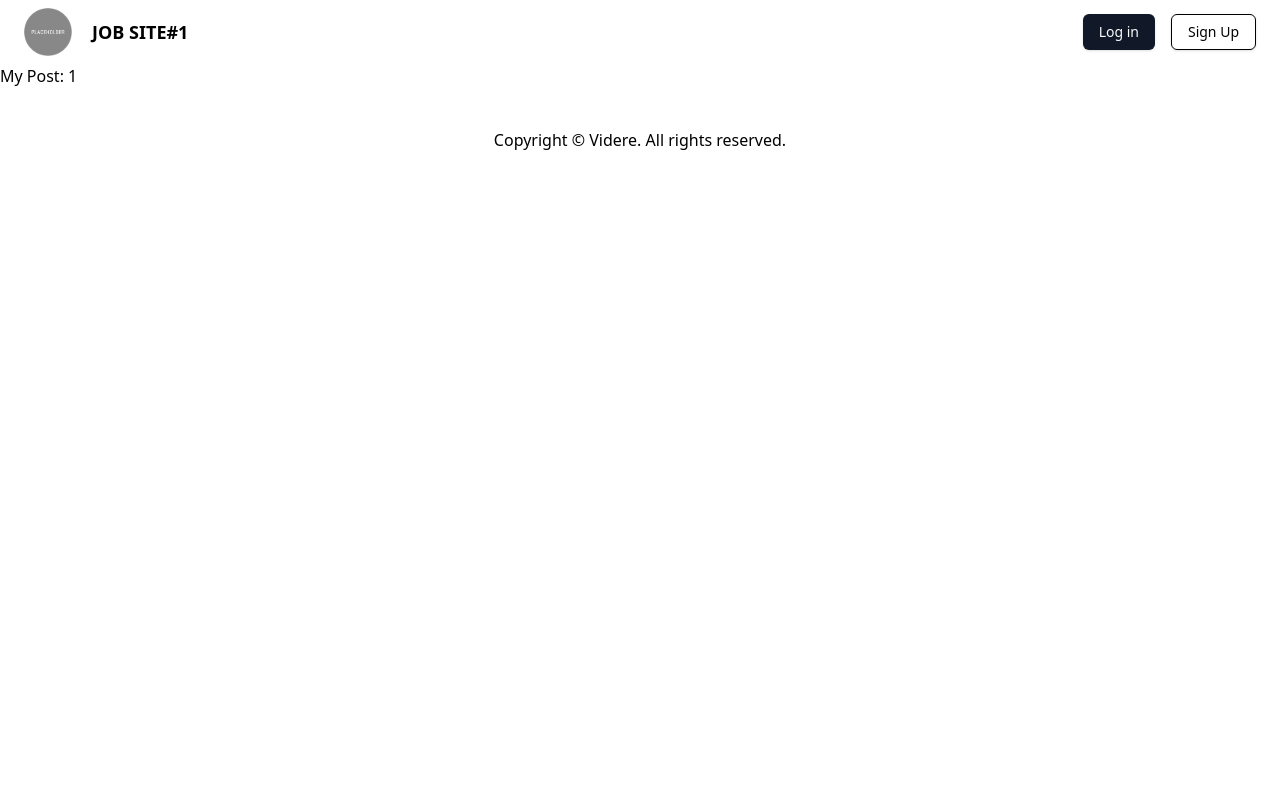
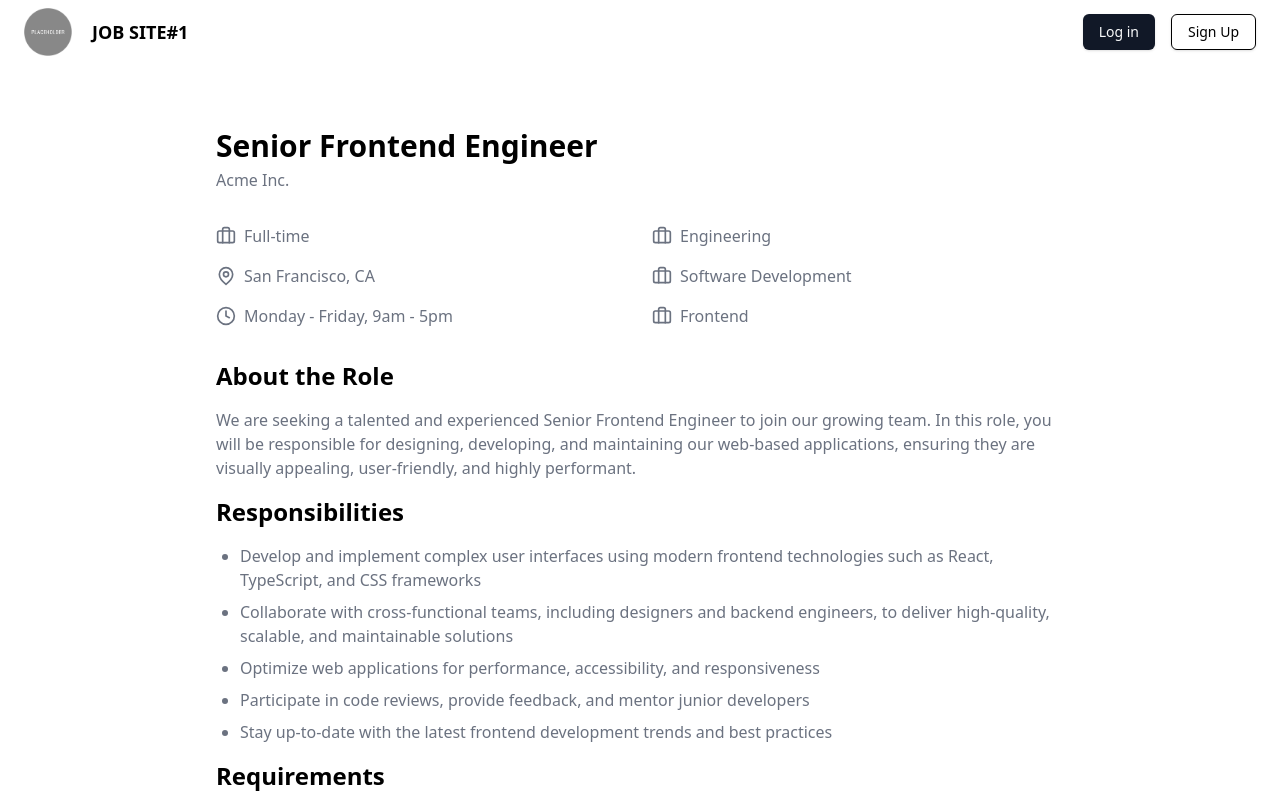
Before and after one commit to Vero-Ventures/job-bank, a Next.js app in the folder jobsite1/: page /jobposting/1 in a window 1280 px wide. Shown: the top 800 px of the page. Built offline with nearby package versions, Linux system fonts and the light colour scheme.

Commit message:
Implement jobposting page UI

```diff
--- a/jobsite1/src/app/jobposting/[id]/page.js
+++ b/jobsite1/src/app/jobposting/[id]/page.js
@@ -1,3 +1,141 @@
+import { Button } from "@/components/ui/button"
+
 export default function JobPosting({ params }) {
-  return <div>My Post: {params.id}</div>
+  const postID = params.id;
+  //Todo: getting job post detail from database
+  return (
+    (<main className="w-full max-w-4xl mx-auto px-4 md:px-6 py-12 md:py-16">
+      <div className="grid gap-8">
+        <div>
+          <h1 className="text-3xl font-bold">Senior Frontend Engineer</h1>
+          <p className="text-gray-500 dark:text-gray-400 mt-1">Acme Inc.</p>
+        </div>
+        <div className="grid md:grid-cols-2 gap-6">
+          <div className="space-y-4">
+            <div className="flex items-center gap-2">
+              <BriefcaseIcon className="w-5 h-5 text-gray-500 dark:text-gray-400" />
+              <span className="text-gray-500 dark:text-gray-400">Full-time</span>
+            </div>
+            <div className="flex items-center gap-2">
+              <MapPinIcon className="w-5 h-5 text-gray-500 dark:text-gray-400" />
+              <span className="text-gray-500 dark:text-gray-400">San Francisco, CA</span>
+            </div>
+            <div className="flex items-center gap-2">
+              <ClockIcon className="w-5 h-5 text-gray-500 dark:text-gray-400" />
+              <span className="text-gray-500 dark:text-gray-400">Monday - Friday, 9am - 5pm</span>
+            </div>
+          </div>
+          <div className="space-y-4">
+            <div className="flex items-center gap-2">
+              <BriefcaseIcon className="w-5 h-5 text-gray-500 dark:text-gray-400" />
+              <span className="text-gray-500 dark:text-gray-400">Engineering</span>
+            </div>
+            <div className="flex items-center gap-2">
+              <BriefcaseIcon className="w-5 h-5 text-gray-500 dark:text-gray-400" />
+              <span className="text-gray-500 dark:text-gray-400">Software Development</span>
+            </div>
+            <div className="flex items-center gap-2">
+              <BriefcaseIcon className="w-5 h-5 text-gray-500 dark:text-gray-400" />
+              <span className="text-gray-500 dark:text-gray-400">Frontend</span>
+            </div>
+          </div>
+        </div>
+        <div className="space-y-4">
+          <h2 className="text-2xl font-bold">About the Role</h2>
+          <p className="text-gray-500 dark:text-gray-400">
+            We are seeking a talented and experienced Senior Frontend Engineer to join our growing team. In this role,
+            you will be responsible for designing, developing, and maintaining our web-based applications, ensuring they
+            are visually appealing, user-friendly, and highly performant.
+          </p>
+          <h2 className="text-2xl font-bold">Responsibilities</h2>
+          <ul className="space-y-2 text-gray-500 dark:text-gray-400 list-disc pl-6">
+            <li>
+              Develop and implement complex user interfaces using modern frontend technologies such as React,
+              TypeScript, and CSS frameworks
+            </li>
+            <li>
+              Collaborate with cross-functional teams, including designers and backend engineers, to deliver
+              high-quality, scalable, and maintainable solutions
+            </li>
+            <li>Optimize web applications for performance, accessibility, and responsiveness</li>
+            <li>Participate in code reviews, provide feedback, and mentor junior developers</li>
+            <li>Stay up-to-date with the latest frontend development trends and best practices</li>
+          </ul>
+          <h2 className="text-2xl font-bold">Requirements</h2>
+          <ul className="space-y-2 text-gray-500 dark:text-gray-400 list-disc pl-6">
+            <li>Bachelor's degree in Computer Science, Software Engineering, or a related field</li>
+            <li>
+              5+ years of experience in frontend development, with a strong understanding of JavaScript, HTML, and CSS
+            </li>
+            <li>Proficient in React and its ecosystem, including Redux, React Router, and Hooks</li>
+            <li>Experience with TypeScript and its benefits in large-scale applications</li>
+            <li>Familiarity with modern CSS-in-JS solutions, such as Styled Components or Emotion</li>
+            <li>Excellent problem-solving and analytical skills</li>
+            <li>Strong communication and collaboration skills</li>
+          </ul>
+          <div className="flex justify-end">
+            <Button>Apply Now</Button>
+          </div>
+        </div>
+      </div>
+    </main>)
+  );
 }
+
+function BriefcaseIcon(props) {
+  return (
+    (<svg
+      {...props}
+      xmlns="http://www.w3.org/2000/svg"
+      width="24"
+      height="24"
+      viewBox="0 0 24 24"
+      fill="none"
+      stroke="currentColor"
+      strokeWidth="2"
+      strokeLinecap="round"
+      strokeLinejoin="round">
+      <path d="M16 20V4a2 2 0 0 0-2-2h-4a2 2 0 0 0-2 2v16" />
+      <rect width="20" height="14" x="2" y="6" rx="2" />
+    </svg>)
+  );
+}
+
+function ClockIcon(props) {
+  return (
+    (<svg
+      {...props}
+      xmlns="http://www.w3.org/2000/svg"
+      width="24"
+      height="24"
+      viewBox="0 0 24 24"
+      fill="none"
+      stroke="currentColor"
+      strokeWidth="2"
+      strokeLinecap="round"
+      strokeLinejoin="round">
+      <circle cx="12" cy="12" r="10" />
+      <polyline points="12 6 12 12 16 14" />
+    </svg>)
+  );
+}
+
+
+function MapPinIcon(props) {
+  return (
+    (<svg
+      {...props}
+      xmlns="http://www.w3.org/2000/svg"
+      width="24"
+      height="24"
+      viewBox="0 0 24 24"
+      fill="none"
+      stroke="currentColor"
+      strokeWidth="2"
+      strokeLinecap="round"
+      strokeLinejoin="round">
+      <path d="M20 10c0 6-8 12-8 12s-8-6-8-12a8 8 0 0 1 16 0Z" />
+      <circle cx="12" cy="10" r="3" />
+    </svg>)
+  );
+}
```
